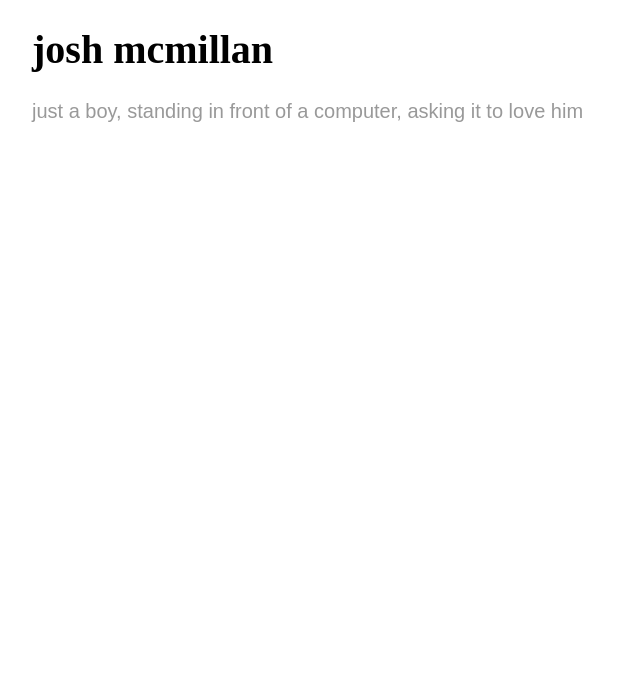
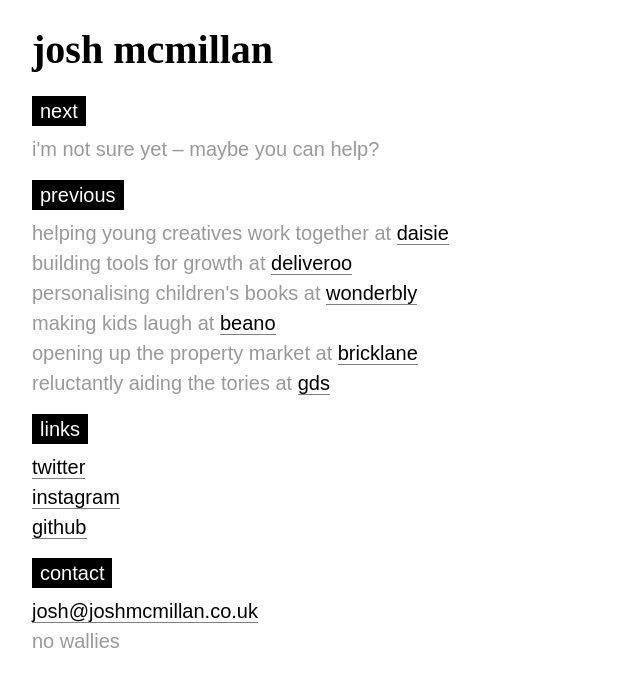
Before and after one commit to mcmillan/joshmcmillan.com, a React app: page / in a window 1280 px wide. Shown: the top 686 px of the page, without its empty margins (0-640 px from the left). Built offline with nearby package versions, Linux system fonts and the light colour scheme; the HTML template or start-up script is replaced by a standard one; a web font is replaced by a local one.

Commit message:
Improve Home

```diff
--- a/src/pages/Home.tsx
+++ b/src/pages/Home.tsx
@@ -6,45 +6,56 @@
 
 export default () => (
   <>
-    <Wedge>{config.description}</Wedge>
-    {/* <Wedge label="Currently">
-      <Gig role="Figuring it out" org="Daisie" url="https://www.daisie.com" />
-    </Wedge>
-    <Wedge label="Previously">
+    <Wedge label="next">i'm not sure yet – maybe you can help?</Wedge>
+    <Wedge label="previous">
       <Gig
-        role="Building tools for growth"
-        org="Deliveroo"
+        role="helping young creatives work together"
+        org="daisie"
+        url="https://www.daisie.com"
+      />
+      <Gig
+        role="building tools for growth"
+        org="deliveroo"
         url="https://deliveroo.co.uk"
       />
       <Gig
-        role="Personalising children's books"
-        org="Wonderbly"
+        role="personalising children's books"
+        org="wonderbly"
         url="https://www.wonderbly.com"
       />
-      <Gig role="Making kids laugh" org="Beano" url="https://www.beano.com" />
+      <Gig role="making kids laugh" org="beano" url="https://www.beano.com" />
       <Gig
-        role="Opening up the property market"
-        org="Bricklane"
+        role="opening up the property market"
+        org="bricklane"
         url="https://bricklane.com"
       />
       <Gig
-        role="Reluctantly aiding the Tories"
-        org="GDS"
+        role="reluctantly aiding the tories"
+        org="gds"
         url="https://www.gov.uk"
       />
     </Wedge>
-    <Wedge label="Links">
+    <Wedge label="links">
       <div>
-        <ExternalLink href="https://twitter.com/jshmc">Twitter</ExternalLink>
+        <ExternalLink href="https://twitter.com/jshmc">twitter</ExternalLink>
       </div>
       <div>
         <ExternalLink href="https://www.instagram.com/mcmillan.jpg/">
-          Instagram
+          instagram
         </ExternalLink>
       </div>
       <div>
-        <ExternalLink href="https://github.com/mcmillan">GitHub</ExternalLink>
+        <ExternalLink href="https://github.com/mcmillan">github</ExternalLink>
       </div>
-    </Wedge> */}
+    </Wedge>
+    <Wedge label="contact">
+      <div>
+        <ExternalLink href="mailto:josh@joshmcmillan.co.uk">
+          josh@joshmcmillan.co.uk
+        </ExternalLink>
+      </div>
+
+      <div>no wallies</div>
+    </Wedge>
   </>
 );
```
